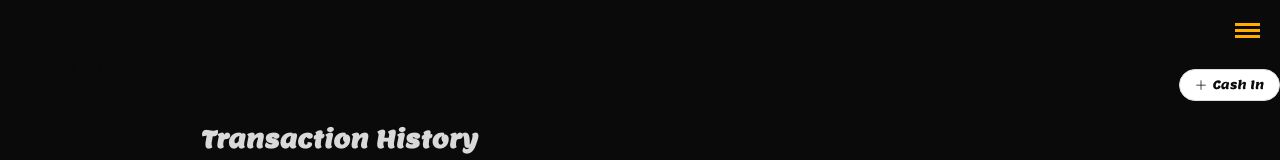
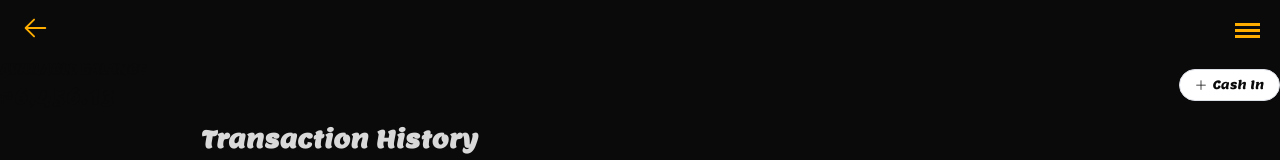
Before and after one commit to Ace-Plus-G3/AcePlus, a Vue app: page /transaction-history in a window 1280 px wide. Shown: the top 160 px of the page. Built offline with nearby package versions, Linux system fonts and the light colour scheme.

Commit message:
adding back button

```diff
--- a/src/components/HeaderComponent.vue
+++ b/src/components/HeaderComponent.vue
@@ -1,7 +1,9 @@
 <template>
   <el-header>
     <div class="back-container">
-      <Back />
+      <el-icon @click="goToBack" :size="30" :color="'var(--primary-yellow)'">
+        <Back />
+      </el-icon>
     </div>
     <div>
       <div class="hamburger">
@@ -15,6 +17,13 @@
 
 <script setup lang="ts">
 import { Back } from '@element-plus/icons-vue'
+import {useRouter} from 'vue-router'
+
+const router = useRouter()
+
+const goToBack = () => {
+  router.push({name: 'home'})
+}
 </script>
 
 <style scoped>
```
